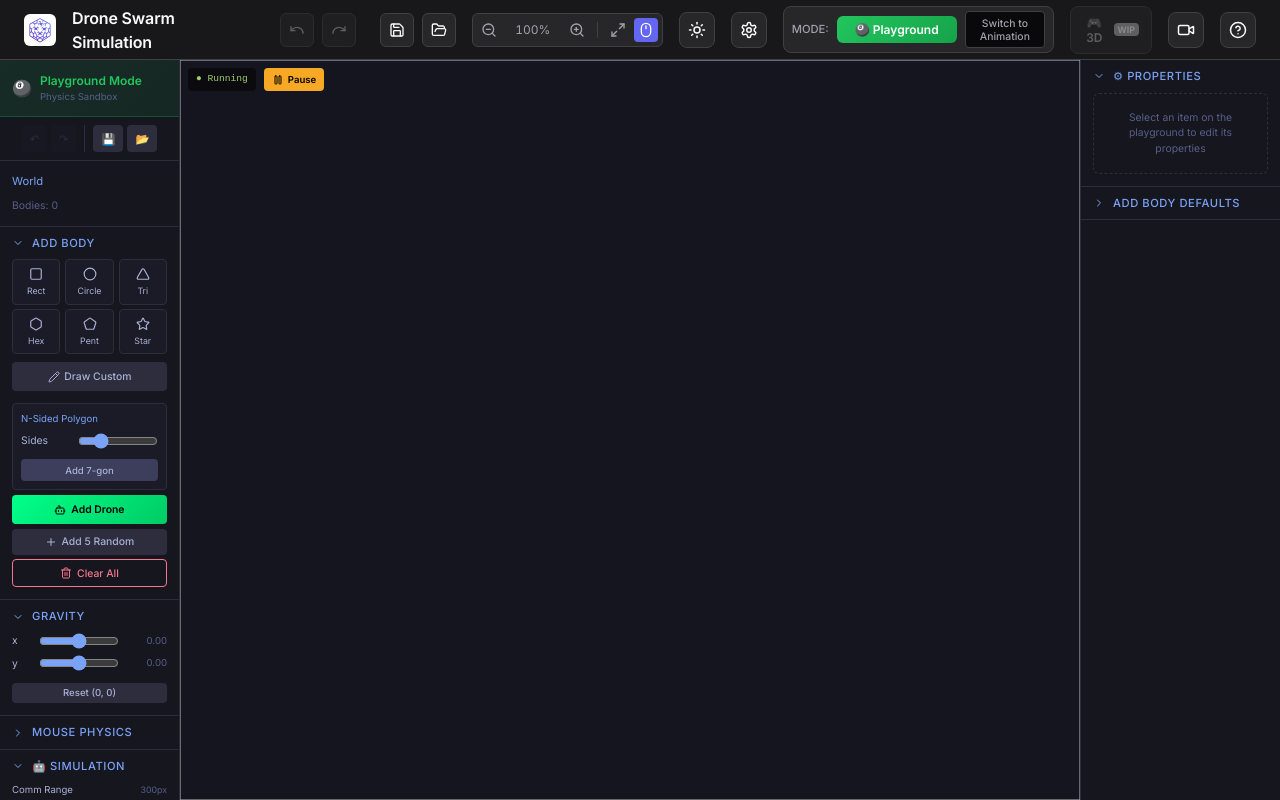
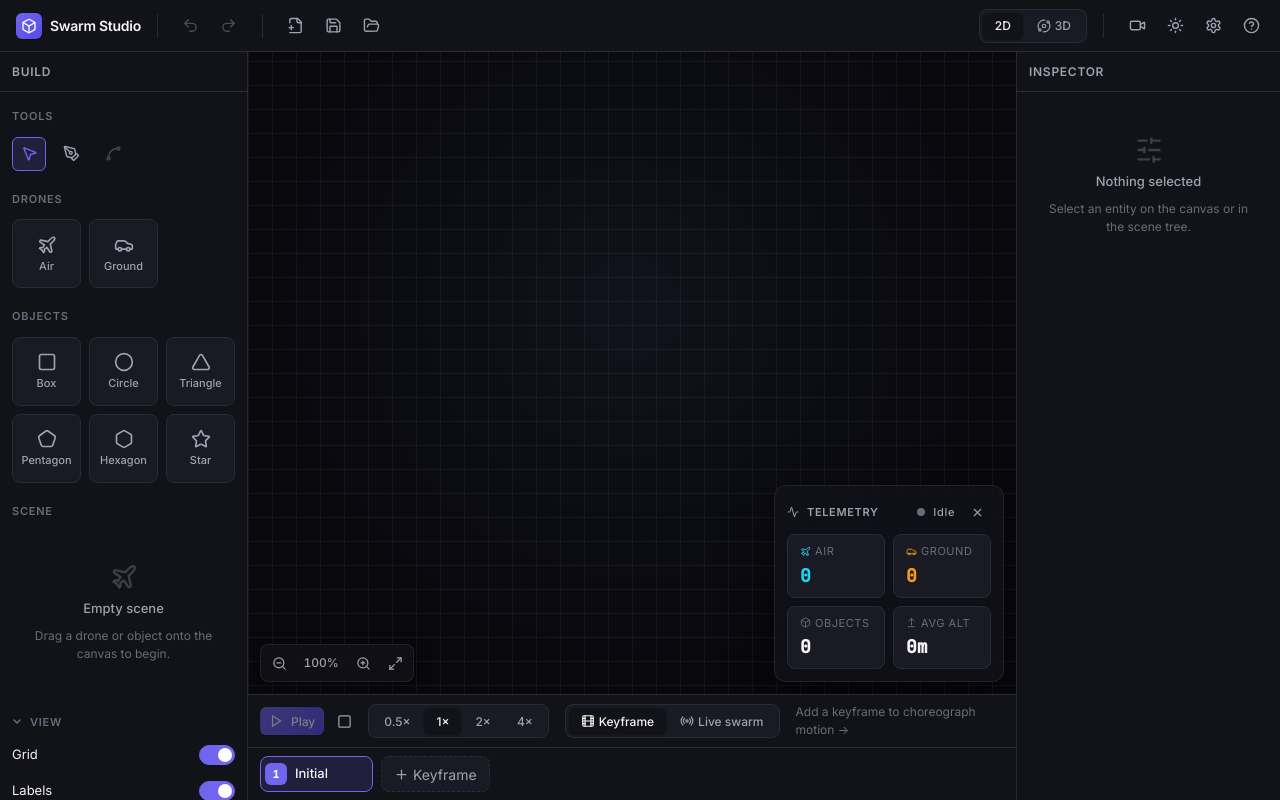
Before and after one commit to mariosumali/drone-swarm-simulation, a React (Vite) app: page / in a window 1280 px wide. Built offline with nearby package versions, Linux system fonts and the light colour scheme.

Commit message:
main app shell — wires store, sim, canvas, and all the panels into one coherent layout. this is swarm studio

```diff
--- /dev/null
+++ b/src/ui/App.jsx
@@ -0,0 +1,155 @@
+/** App — the unified shell: toolbar, panels, canvas (2D/3D), timeline, HUD. */
+import React, { useEffect, useRef, useState, lazy, Suspense } from 'react';
+import { useStore, actions, getState } from '../app/store.js';
+import { useSimulation } from '../app/useSimulation.js';
+import Toolbar from './Toolbar.jsx';
+import LibraryPanel from './LibraryPanel.jsx';
+import Inspector from './Inspector.jsx';
+import Timeline from './Timeline.jsx';
+import Canvas2D from './canvas/Canvas2D.jsx';
+import Telemetry from './Telemetry.jsx';
+
+// Three.js is heavy and only needed for the 3D view — load it on demand.
+const Canvas3D = lazy(() => import('./canvas/Canvas3D.jsx'));
+import ViewControls from './ViewControls.jsx';
+import Toasts from './Toasts.jsx';
+import { SettingsModal, HelpModal } from './modals.jsx';
+
+const isTyping = () => ['INPUT', 'TEXTAREA', 'SELECT'].includes(document.activeElement?.tagName);
+
+export default function App() {
+  const theme = useStore((s) => s.theme);
+  const dim = useStore((s) => s.view.dim);
+  const showTelemetry = useStore((s) => s.ui.telemetry);
+  const [settingsOpen, setSettingsOpen] = useState(false);
+  const [helpOpen, setHelpOpen] = useState(false);
+
+  const { liveTransforms, telemetry, isLive } = useSimulation();
+
+  /* theme */
+  useEffect(() => {
+    document.documentElement.setAttribute('data-theme', theme);
+  }, [theme]);
+
+  /* keyboard shortcuts */
+  useEffect(() => {
+    const onKey = (e) => {
+      const mod = e.metaKey || e.ctrlKey;
+      if (e.key === '?' || (e.shiftKey && e.key === '/')) {
+        if (!isTyping()) setHelpOpen(true);
+        return;
+      }
+      if (isTyping()) return;
+
+      if (mod && e.key.toLowerCase() === 'z') {
+        e.preventDefault();
+        e.shiftKey ? actions.redo() : actions.undo();
+      } else if (mod && e.key.toLowerCase() === 'y') {
+        e.preventDefault();
+        actions.redo();
+      } else if (mod && e.key.toLowerCase() === 'a') {
+        e.preventDefault();
+        actions.selectAll();
+      } else if (mod && e.key.toLowerCase() === 'c') {
+        actions.copy();
+      } else if (mod && e.key.toLowerCase() === 'v') {
+        actions.paste();
+      } else if (mod && e.key.toLowerCase() === 'd') {
+        e.preventDefault();
+        actions.duplicateSelected();
+      } else if (mod && e.key.toLowerCase() === 'g') {
+        e.preventDefault();
+        e.shiftKey ? actions.ungroup() : actions.group();
+      } else if (e.key === 'Delete' || e.key === 'Backspace') {
+        actions.deleteSelected();
+      } else if (e.key === 'Escape') {
+        const t = getState().tool;
+        if (t.mode !== 'select') actions.setTool({ mode: 'select', draft: null });
+        else actions.clearSelection();
+      } else if (e.key === 'v' || e.key === 'V') {
+        actions.setTool({ mode: 'select', draft: null });
+      } else if (e.key === 'p' || e.key === 'P') {
+        actions.setTool({ mode: 'draw-poly', draft: { type: 'poly', points: [] } });
+      } else if (e.key === ' ') {
+        // play/pause from anywhere except while panning canvas is handled separately
+        const s = getState();
+        if (!isTyping()) {
+          e.preventDefault();
+          s.sim.playing ? actions.setPlaying(false) : actions.play();
+        }
+      }
+    };
+    window.addEventListener('keydown', onKey);
+    return () => window.removeEventListener('keydown', onKey);
+  }, []);
+
+  /* screen recording */
+  const [recording, setRecording] = useState(false);
+  const recRef = useRef(null);
+  const toggleRecord = async () => {
+    if (recording) {
+      recRef.current?.stop();
+      return;
+    }
+    try {
+      const stream = await navigator.mediaDevices.getDisplayMedia({ video: { displaySurface: 'browser' }, audio: false, preferCurrentTab: true });
+      const rec = new MediaRecorder(stream, { mimeType: 'video/webm' });
+      const chunks = [];
+      rec.ondataavailable = (ev) => ev.data.size && chunks.push(ev.data);
+      rec.onstop = () => {
+        const blob = new Blob(chunks, { type: 'video/webm' });
+        const url = URL.createObjectURL(blob);
+        const a = document.createElement('a');
+        a.href = url;
+        a.download = `swarm-${new Date().toISOString().slice(0, 19)}.webm`;
+        a.click();
+        URL.revokeObjectURL(url);
+        stream.getTracks().forEach((t) => t.stop());
+        setRecording(false);
+      };
+      stream.getVideoTracks()[0].onended = () => rec.state !== 'inactive' && rec.stop();
+      recRef.current = rec;
+      rec.start();
+      setRecording(true);
+      actions.toast('Recording — pick this tab', 'info');
+    } catch {
+      actions.toast('Recording cancelled', 'warning');
+    }
+  };
+
+  return (
+    <div className="app">
+      <Toolbar
+        onOpenSettings={() => setSettingsOpen(true)}
+        onOpenHelp={() => setHelpOpen(true)}
+        recording={recording}
+        onToggleRecord={toggleRecord}
+      />
+
+      <div className="app__body">
+        <LibraryPanel />
+
+        <div className="app__center">
+          <div className="app__stage">
+            {dim === '3d' ? (
+              <Suspense fallback={<div className="empty" style={{ height: '100%' }}><div className="empty__title">Loading 3D…</div></div>}>
+                <Canvas3D liveTransforms={liveTransforms} isLive={isLive} />
+              </Suspense>
+            ) : (
+              <Canvas2D liveTransforms={liveTransforms} telemetry={telemetry} isLive={isLive} />
+            )}
+            {dim === '2d' && <ViewControls />}
+            {showTelemetry && <Telemetry telemetry={telemetry} isLive={isLive} liveTransforms={liveTransforms} />}
+          </div>
+          <Timeline />
+        </div>
+
+        <Inspector />
+      </div>
+
+      {settingsOpen && <SettingsModal onClose={() => setSettingsOpen(false)} />}
+      {helpOpen && <HelpModal onClose={() => setHelpOpen(false)} />}
+      <Toasts />
+    </div>
+  );
+}
```
Also changed, not shown: src/main.jsx (+10 -8 lines).
